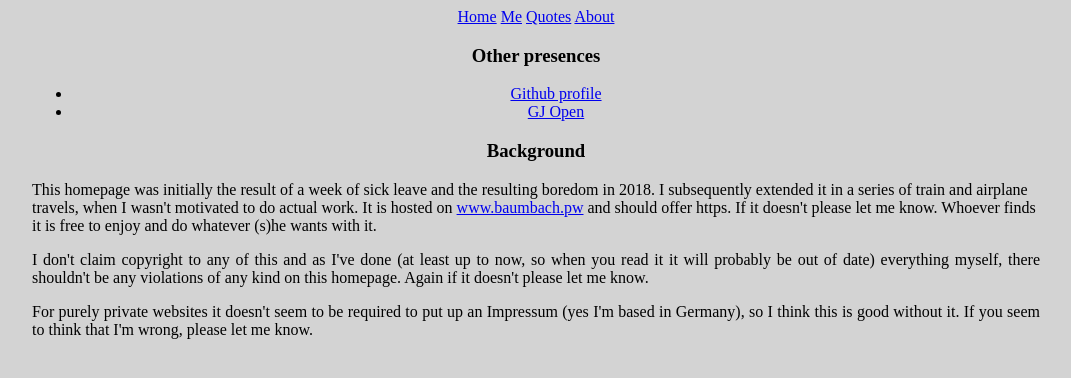
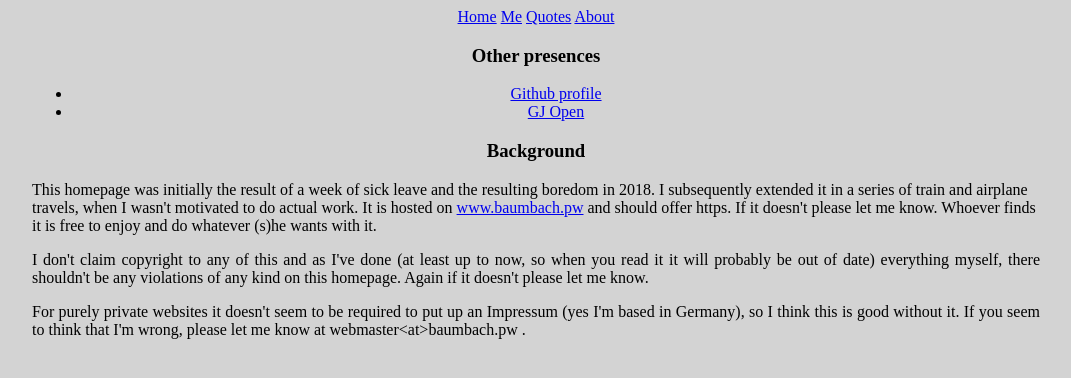
Before and after one commit to healther/website, a Flask app: page /about in a window 1280 px wide. Shown: the top 378 px of the page, without its empty margins (104-1175 px from the left). Run offline with Flask 3, Linux system fonts and the light colour scheme; parts of the project's set-up code (start-up, migrations or seed data) failed here and were passed over.

Commit message:
add email adress

```diff
--- a/flask/app/templates/about.html
+++ b/flask/app/templates/about.html
@@ -21,6 +21,6 @@
         </p>
 
         <p>
-	    	For purely private websites it doesn't seem to be required to put up an Impressum (yes I'm based in Germany), so I think this is good without it. If you seem to think that I'm wrong, please let me know.
+            For purely private websites it doesn't seem to be required to put up an Impressum (yes I'm based in Germany), so I think this is good without it. If you seem to think that I'm wrong, please let me know at webmaster&lt;at&gt;baumbach.pw .
         </p>
 {% endblock %}
```
Lines whose indentation alone changed are shown as unchanged.
